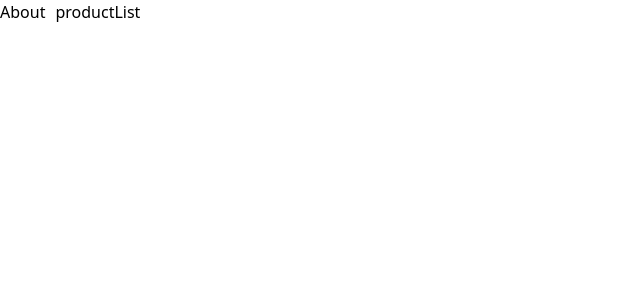
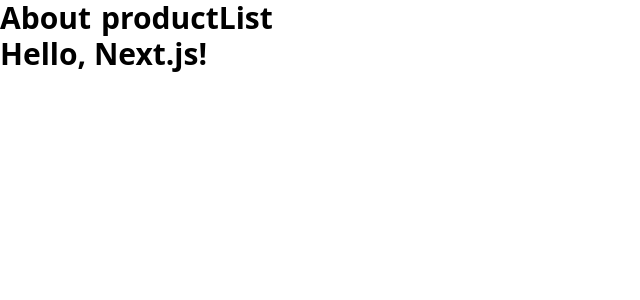
Before and after one commit to logeshwaran10/demo-next-prodject, a Next.js app: page / in a window 1280 px wide. Shown: the top 300 px of the page, without its empty margins (0-640 px from the left). Built offline with nearby package versions, Linux system fonts and the light colour scheme.

Commit message:
Merge remote-tracking branch 'origin/main'
# Conflicts:
#	src/pages/productsList/[productId].js

```diff
--- a/next.config.js
+++ b/next.config.js
@@ -6,7 +6,7 @@
       {
         protocol: 'https',
         hostname: 'fakestoreapi.com'
-      },
+      }
     ],
   },
 }
--- a/package.json
+++ b/package.json
@@ -9,13 +9,13 @@
     "lint": "next lint"
   },
   "dependencies": {
-    "autoprefixer": "10.4.14",
+    "autoprefixer": "^10.4.14",
     "eslint": "8.38.0",
     "eslint-config-next": "13.3.0",
     "next": "13.3.0",
-    "postcss": "8.4.21",
+    "postcss": "^8.4.21",
     "react": "18.2.0",
     "react-dom": "18.2.0",
-    "tailwindcss": "3.3.1"
+    "tailwindcss": "^3.3.1"
   }
 }
--- /dev/null
+++ b/public/styles/index.css
@@ -0,0 +1,4 @@
+/* styles/public/styles/styles.css */
+@import 'tailwindcss/base';
+@import 'tailwindcss/components';
+@import 'tailwindcss/utilities';
--- a/src/pages/index.js
+++ b/src/pages/index.js
@@ -1,15 +1,15 @@
 import Link from 'next/link';
-
 
 export default function Home() {
 
     return (
         <div>
-     <Link href={'/about'}>
+            <Link href={'/about'} className="text-3xl font-bold">
                 About
             </Link>
 
             <Link
+                className="text-3xl font-bold"
                 href={'/productsList'}
                 style={{
                     marginLeft: '10px'
@@ -17,6 +17,7 @@
             >
                 productList
             </Link>
+            <h1 className="text-3xl font-bold">Hello, Next.js!</h1>
         </div>
     )
 }
--- a/src/pages/productsList/index.js
+++ b/src/pages/productsList/index.js
@@ -1,8 +1,8 @@
 import React from "react";
 import Link from 'next/link';
+
 const ProductList = (props) => {
     const { data } = props;
-
     return (
         <div className={'product-list'}>
             {
@@ -10,7 +10,7 @@
                     // eslint-disable-next-line react/jsx-key
                     <>
                     <Link href={`/productsList/${list.id}`}>
-                        <div> {list.id} {list.title}</div>
+                        <div> {list.id}: {list.title}</div>
                     </Link>
                     <hr/>
                     </>
```
Also changed, not shown: 1 other file (tests, documents, lock files or other folders). Lines whose indentation alone changed are shown as unchanged.
